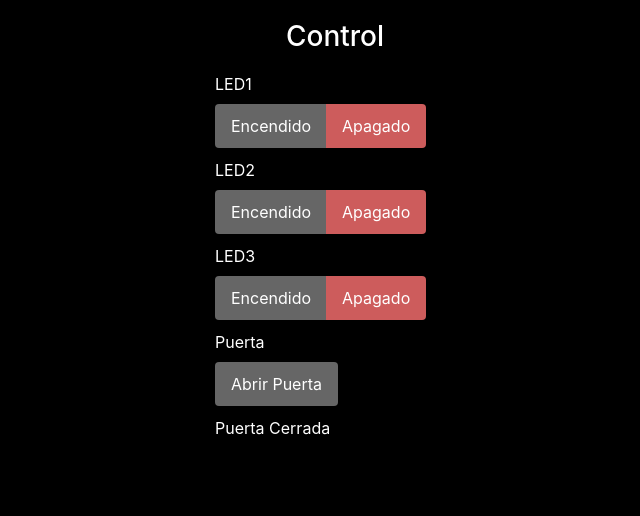
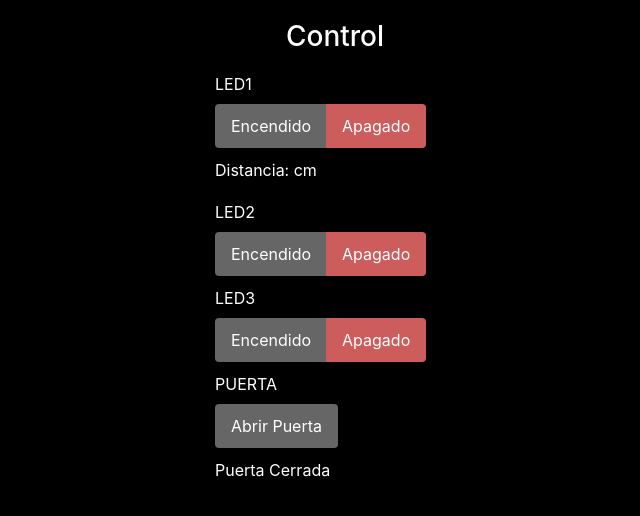
Before and after one commit to Cristian1Alexar/IoT_AWS, a website: page dist/index.html in a window 1280 px wide. Shown: the whole page, without its empty margins (305-945 px from the left). Drawn offline with nearby package versions, Linux system fonts and the light colour scheme.

Commit message:
Se definió la estructura html del cliente

```diff
--- a/dist/index.html
+++ b/dist/index.html
@@ -22,6 +22,8 @@
                     <button type="button" class="btn off" id="led1off">Apagado</button>
                 </div>
                 <br>
+                    <label id="distance">Distancia: cm</label>
+                <br>
                 <label>LED2</label>
                 <br>
                 <div class="btn-group" role="group">
@@ -34,7 +36,7 @@
                     <button type="button" class="btn btn-secondary" id="led3on">Encendido</button>
                     <button type="button" class="btn off" id="led3off">Apagado</button>
                 </div>
-                <label>Puerta</label>
+                <label>PUERTA</label>
                 <br>
                 <button type="button" class="btn" id="door">Abrir Puerta</button>
                 <br>
```
